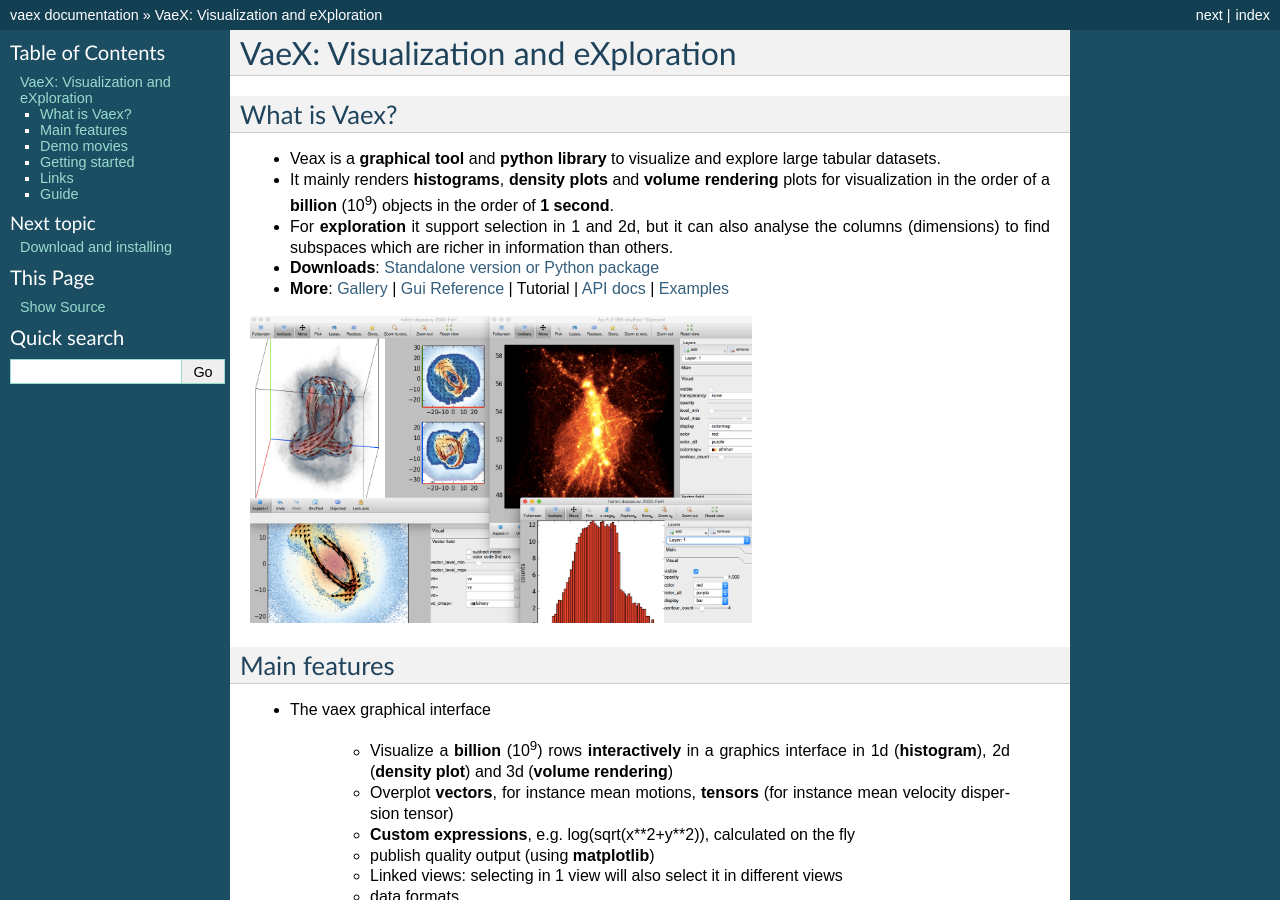
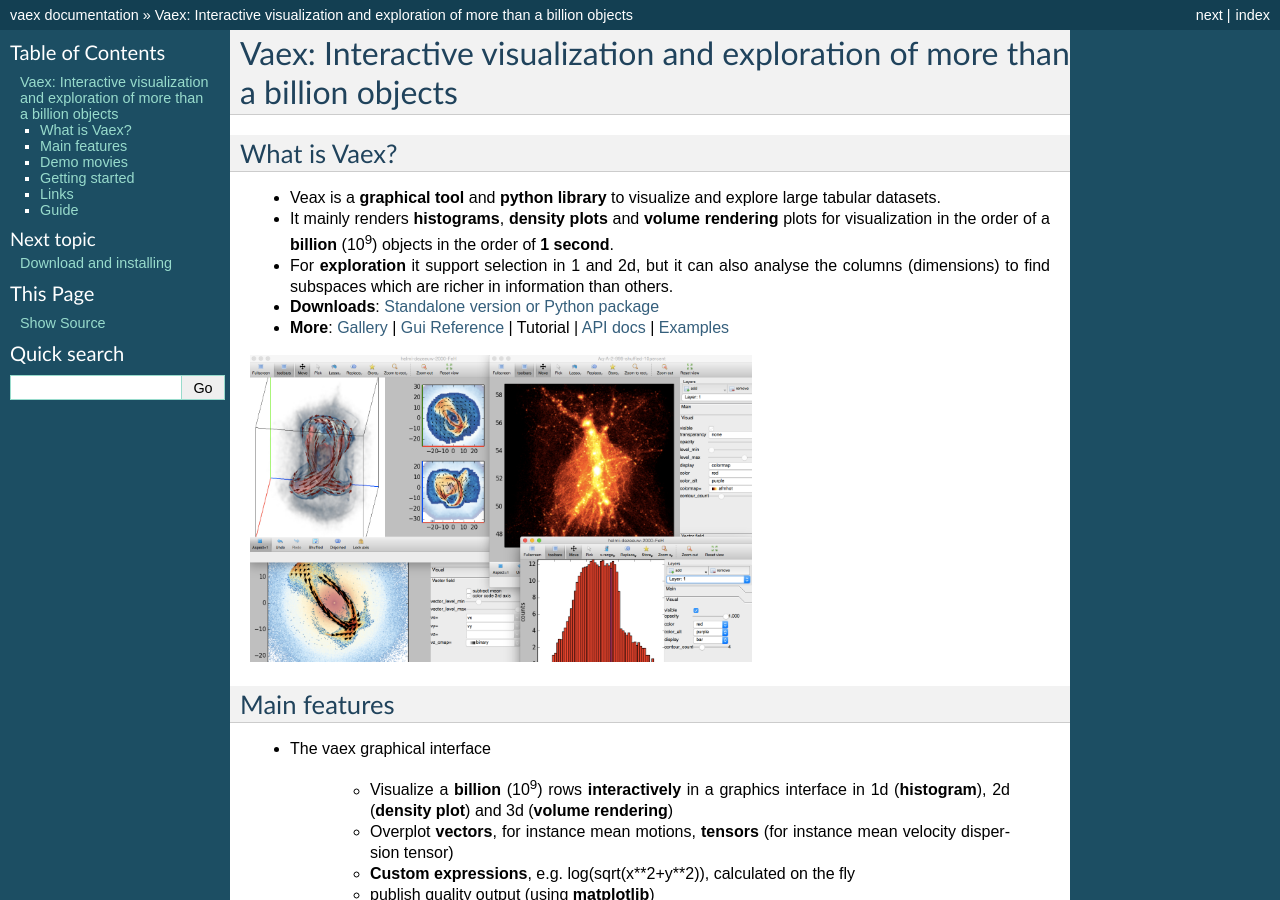
Before and after one commit to vaexio/vaex, a Sphinx documentation site: the page built from docs/source/index.rst, in a window 1280 px wide and 900 px high. Built offline with Sphinx 7.4.7, drawn with Linux system fonts in a browser that asks for light colours; pages that are not in the unit, such as notebooks, are missing from menus; the version number could not be read and is left out; some of the changed text lies outside the part shown.

Commit message:
changed title

```diff
--- a/docs/source/index.rst
+++ b/docs/source/index.rst
@@ -1,6 +1,6 @@
-===================================
-VaeX: Visualization and eXploration
-===================================
+==============================================================================
+Vaex: Interactive visualization and exploration of more than a billion objects
+==============================================================================
 
 
 
```
